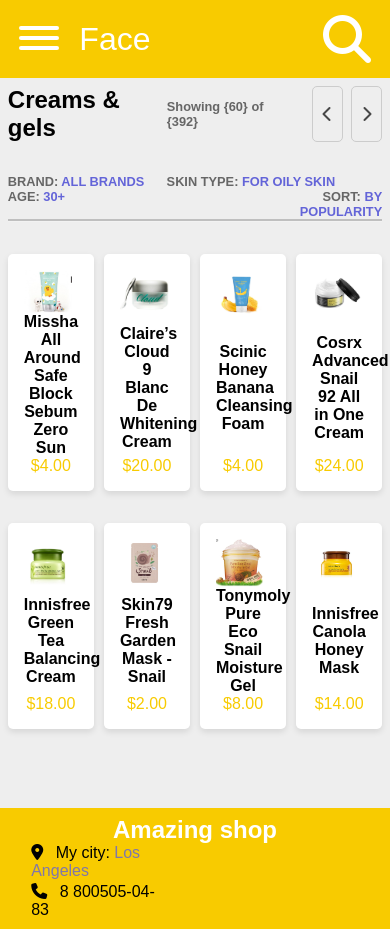
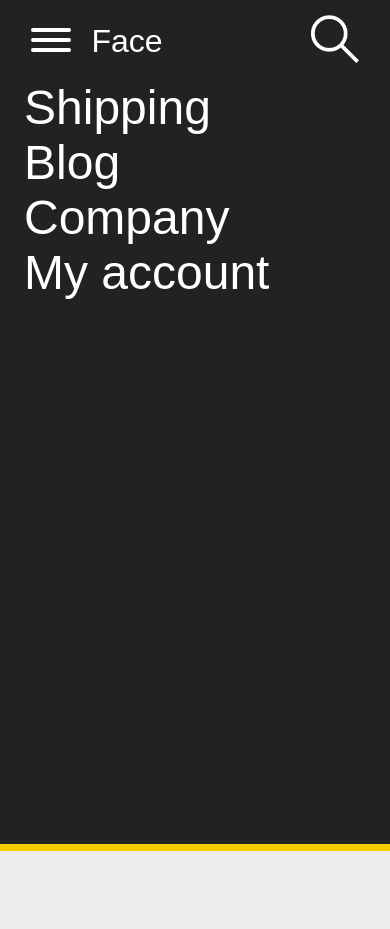
Before and after one commit to svfholhos/Amazing-shop, a plain HTML site: page index.html in a window 390 px wide. After the commit the page ends 851 px from the top, so only its background shows below. Drawn offline with Linux system fonts and the light colour scheme.

Commit message:
Continued mobile menu

```diff
--- a/css/style.css
+++ b/css/style.css
@@ -464,12 +464,47 @@
 
 /* 1024px */
 @media(max-width: 1024px){
+    .mobile-menu {
+        position: fixed;
+        display: flex;
+        justify-content: space-between;
+        align-items: center;
+        width: 100%;
+        padding: 0 1rem 0 1rem;
+    }
+
     .active-product {
         width: 80%;
     }
 
-    .navigation, .logo {
+    .logo {
         display: none;
+    }
+
+    .navigation {
+        position: absolute;
+        background: #222;
+        width: 100vw;
+        height: 100vh;
+        margin: 0;
+        text-align: none;
+        position: fixed;
+
+    }
+
+    .main-menu {
+        position: fixed;
+        display: flex;
+        flex-direction: column;
+        text-align: left;
+        color: #fff;
+        top: 5rem;
+
+    }
+
+    .menu-item a{
+        color: #fff;
+        font-size: 3rem;
     }
 
     .hamburger {
@@ -483,14 +518,6 @@
         height: 20%;
     }
 
-    .mobile-menu {
-        display: inline-flex;
-        justify-content: space-between;
-        align-items: center;
-        width: 100%;
-        padding: 0 1% 0 1%;
-    }
-
     #categ-name {
         color: #fff;
         font-size: 2rem;
@@ -500,10 +527,8 @@
     .mobile-search {
         padding: 15px;
     }
-
-    .fa-search {
-        color: #fff;
-        font-size: 3rem;
+    #search-icon {
+        max-height: 3rem;
     }
 
     .categories {
--- a/index.html
+++ b/index.html
@@ -45,7 +45,7 @@
             </button>
 
             <div class="mobile-search">
-                <i class="fas fa-search"></i>
+                <img src="./icons/search_icon.png" alt="" id="search-icon">
             </div>
 
         </div>
```
Also changed, not shown: icons/search_icon.png (added).
